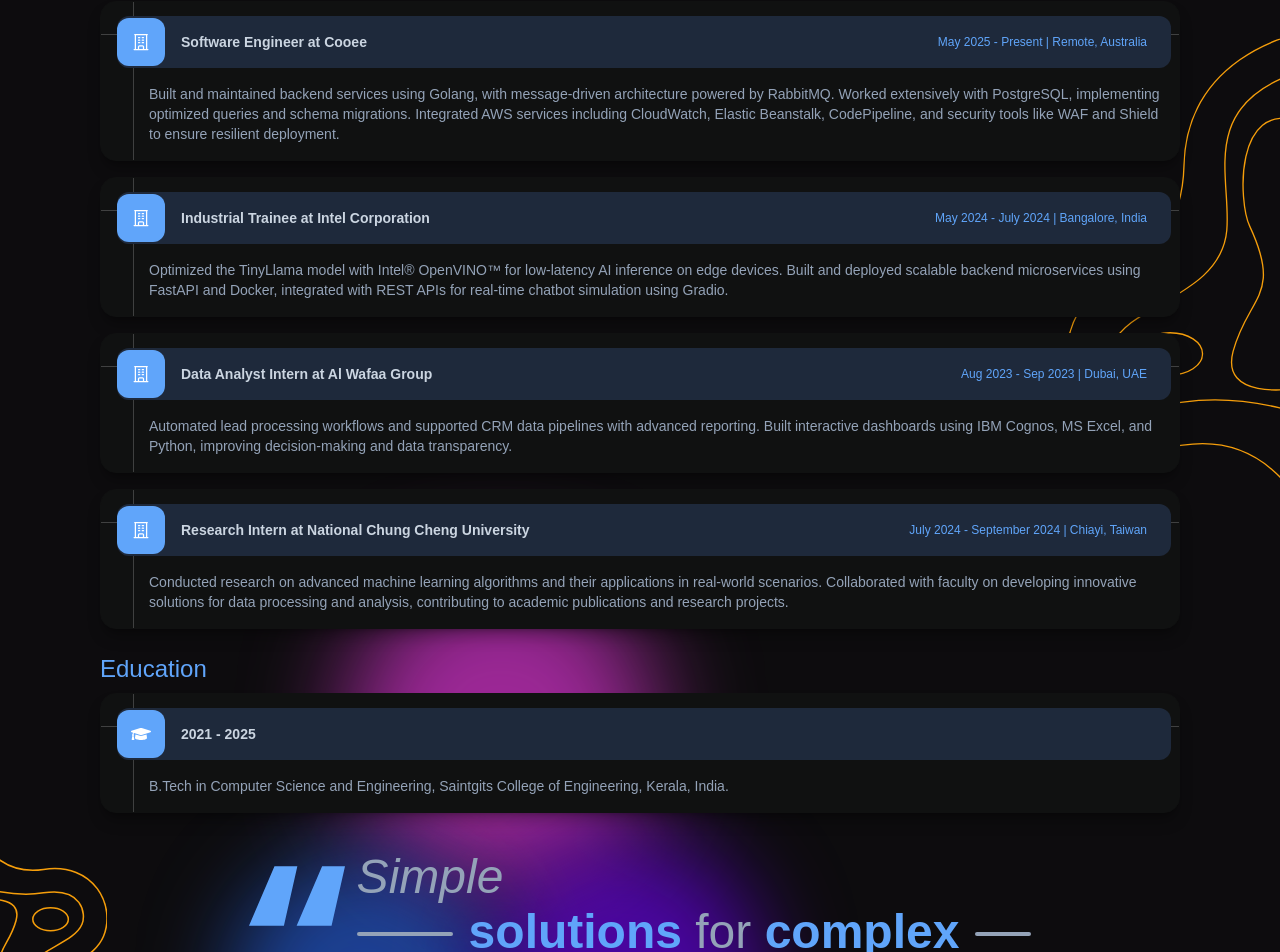
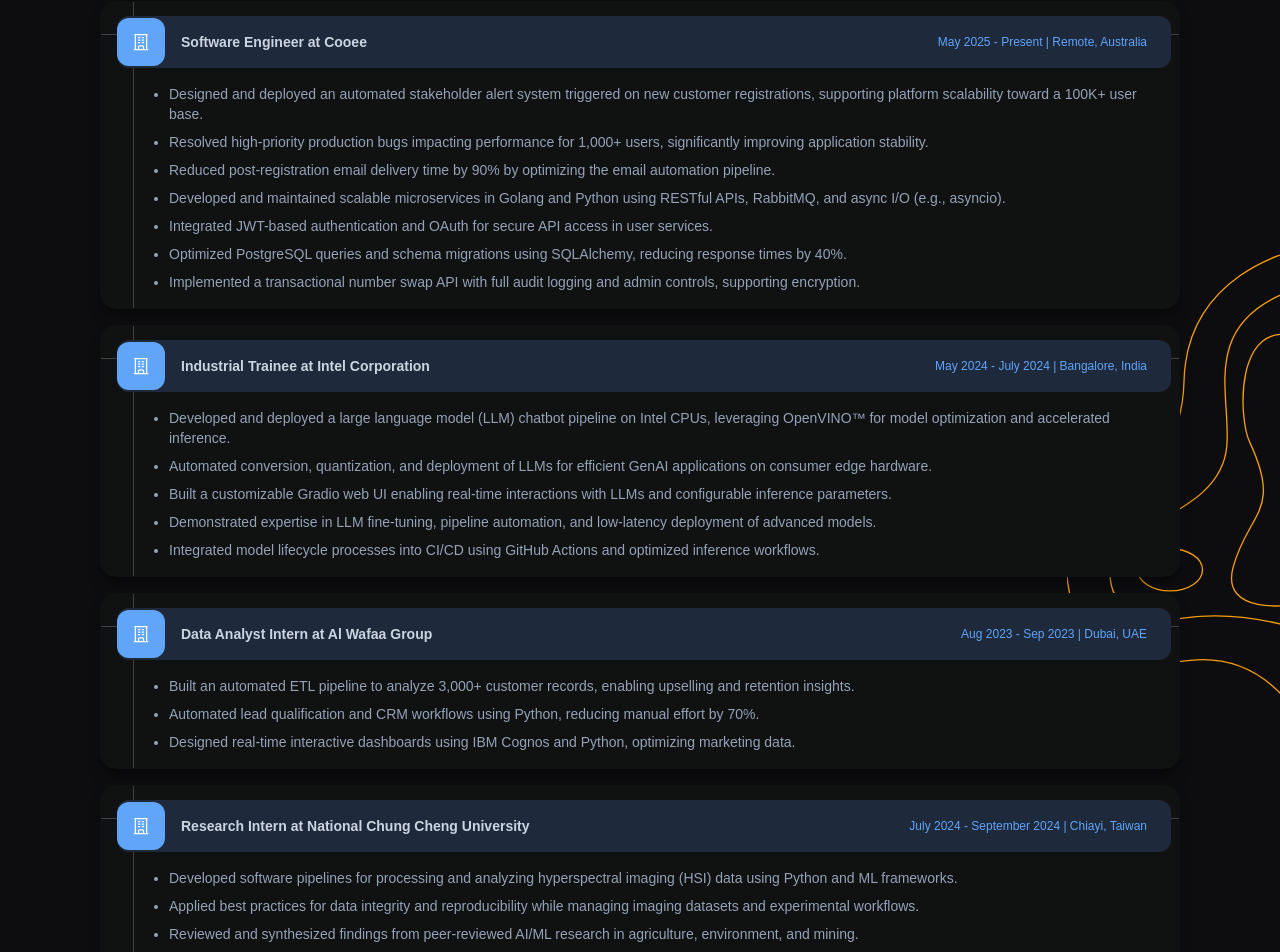
Before and after one commit to adilzubair/portfolio, a React (Create React App) app: page / in a window 1280 px wide. Shown: the part 1163-2115 px from the top of the page. Built offline with nearby package versions, Linux system fonts and the light colour scheme; the HTML template or start-up script is replaced by a standard one.

Commit message:
Job Desc update

```diff
--- a/src/components/About/About.js
+++ b/src/components/About/About.js
@@ -52,10 +52,40 @@
             }
             title="Software Engineer at Cooee"
             subtitle="May 2025 - Present | Remote, Australia"
-            desc="Built and maintained backend services using Golang, with message-driven architecture powered by RabbitMQ.
-Worked extensively with PostgreSQL, implementing optimized queries and schema migrations.
-Integrated AWS services including CloudWatch, Elastic Beanstalk, CodePipeline, and security tools like WAF
-and Shield to ensure resilient deployment."
+            desc={
+              <ul className="list-disc pl-5 space-y-2 text-left">
+                <li>
+                  Designed and deployed an automated stakeholder alert system
+                  triggered on new customer registrations, supporting platform
+                  scalability toward a 100K+ user base.
+                </li>
+                <li>
+                  Resolved high-priority production bugs impacting performance for
+                  1,000+ users, significantly improving application stability.
+                </li>
+                <li>
+                  Reduced post-registration email delivery time by 90% by
+                  optimizing the email automation pipeline.
+                </li>
+                <li>
+                  Developed and maintained scalable microservices in Golang and
+                  Python using RESTful APIs, RabbitMQ, and async I/O (e.g.,
+                  asyncio).
+                </li>
+                <li>
+                  Integrated JWT-based authentication and OAuth for secure API
+                  access in user services.
+                </li>
+                <li>
+                  Optimized PostgreSQL queries and schema migrations using
+                  SQLAlchemy, reducing response times by 40%.
+                </li>
+                <li>
+                  Implemented a transactional number swap API with full audit
+                  logging and admin controls, supporting encryption.
+                </li>
+              </ul>
+            }
           />
           <FeaturedCard
             icon={
@@ -65,9 +95,31 @@
             }
             title="Industrial Trainee at Intel Corporation"
             subtitle="May 2024 - July 2024 | Bangalore, India"
-            desc="Optimized the TinyLlama model with Intel® OpenVINO™ for low-latency AI inference on edge devices.
-Built and deployed scalable backend microservices using FastAPI and Docker, integrated with REST APIs for
-real-time chatbot simulation using Gradio."
+            desc={
+              <ul className="list-disc pl-5 space-y-2 text-left">
+                <li>
+                  Developed and deployed a large language model (LLM) chatbot
+                  pipeline on Intel CPUs, leveraging OpenVINO™ for model
+                  optimization and accelerated inference.
+                </li>
+                <li>
+                  Automated conversion, quantization, and deployment of LLMs for
+                  efficient GenAI applications on consumer edge hardware.
+                </li>
+                <li>
+                  Built a customizable Gradio web UI enabling real-time
+                  interactions with LLMs and configurable inference parameters.
+                </li>
+                <li>
+                  Demonstrated expertise in LLM fine-tuning, pipeline automation,
+                  and low-latency deployment of advanced models.
+                </li>
+                <li>
+                  Integrated model lifecycle processes into CI/CD using GitHub
+                  Actions and optimized inference workflows.
+                </li>
+              </ul>
+            }
           />
           <FeaturedCard
             icon={
@@ -77,9 +129,22 @@
             }
             title="Data Analyst Intern at Al Wafaa Group"
             subtitle="Aug 2023 - Sep 2023 | Dubai, UAE"
-            desc="Automated lead processing workflows and supported CRM data pipelines with advanced reporting.
-Built interactive dashboards using IBM Cognos, MS Excel, and Python, improving decision-making and data
-transparency."
+            desc={
+              <ul className="list-disc pl-5 space-y-2 text-left">
+                <li>
+                  Built an automated ETL pipeline to analyze 3,000+ customer
+                  records, enabling upselling and retention insights.
+                </li>
+                <li>
+                  Automated lead qualification and CRM workflows using Python,
+                  reducing manual effort by 70%.
+                </li>
+                <li>
+                  Designed real-time interactive dashboards using IBM Cognos and
+                  Python, optimizing marketing data.
+                </li>
+              </ul>
+            }
           />
           <FeaturedCard
             icon={
@@ -89,8 +154,26 @@
             }
             title="Research Intern at National Chung Cheng University"
             subtitle="July 2024 - September 2024 | Chiayi, Taiwan"
-            desc="Conducted research on advanced machine learning algorithms and their applications in real-world scenarios.
-Collaborated with faculty on developing innovative solutions for data processing and analysis, contributing to academic publications and research projects."
+            desc={
+              <ul className="list-disc pl-5 space-y-2 text-left">
+                <li>
+                  Developed software pipelines for processing and analyzing
+                  hyperspectral imaging (HSI) data using Python and ML frameworks.
+                </li>
+                <li>
+                  Applied best practices for data integrity and reproducibility
+                  while managing imaging datasets and experimental workflows.
+                </li>
+                <li>
+                  Reviewed and synthesized findings from peer-reviewed AI/ML
+                  research in agriculture, environment, and mining.
+                </li>
+                <li>
+                  Enhanced skills in data preprocessing, model training, and
+                  technical documentation for publication.
+                </li>
+              </ul>
+            }
           />
           <h4 className="text-xl sm:text-2xl font-medium text-blue-600 dark:text-blue-400 mt-6 mb-3 sm:mb-2 text-center sm:text-left">
             <Reveal width="100%">Education</Reveal>
```
Also changed, not shown: src/components/Common/FloatingNav.js (added).
